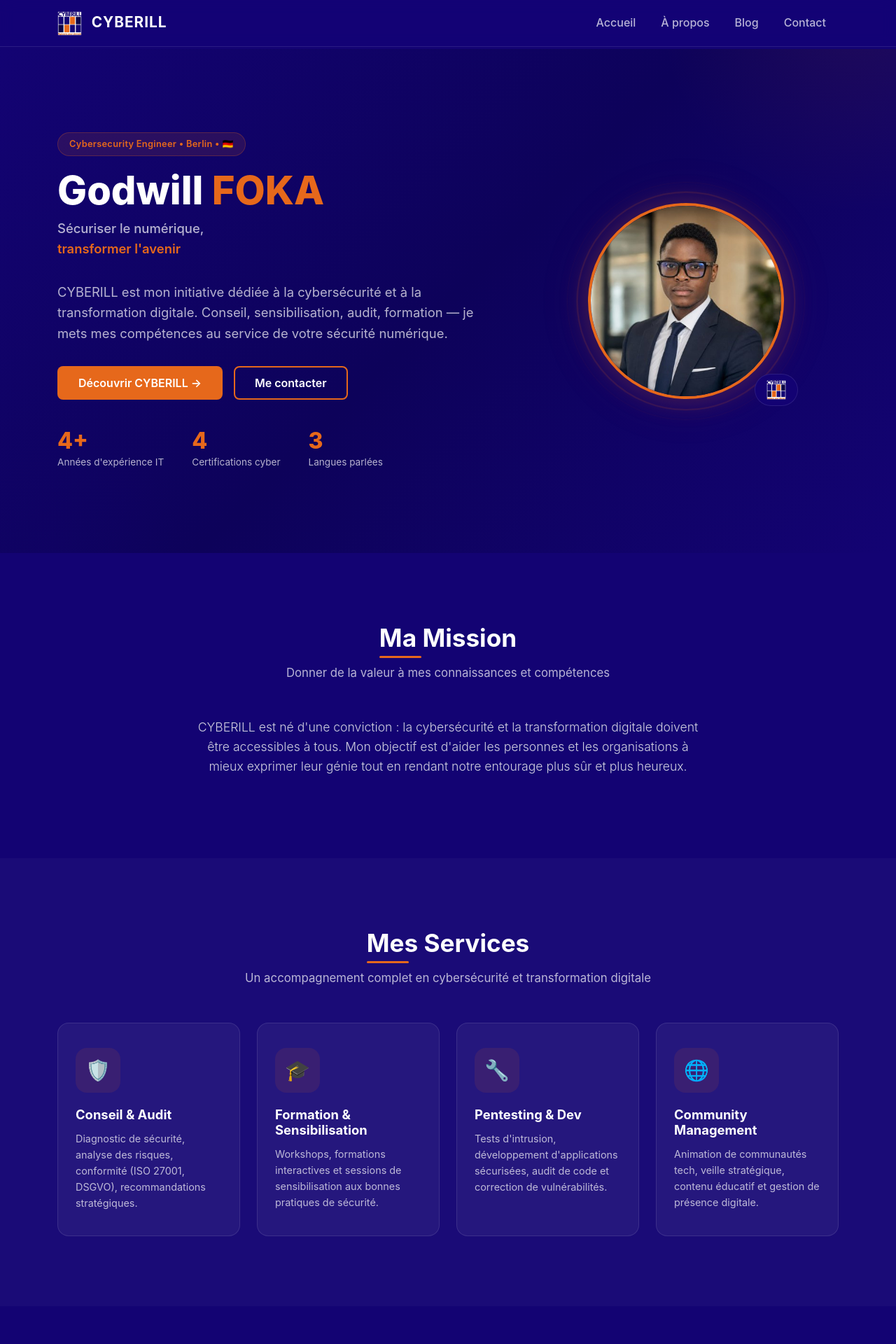
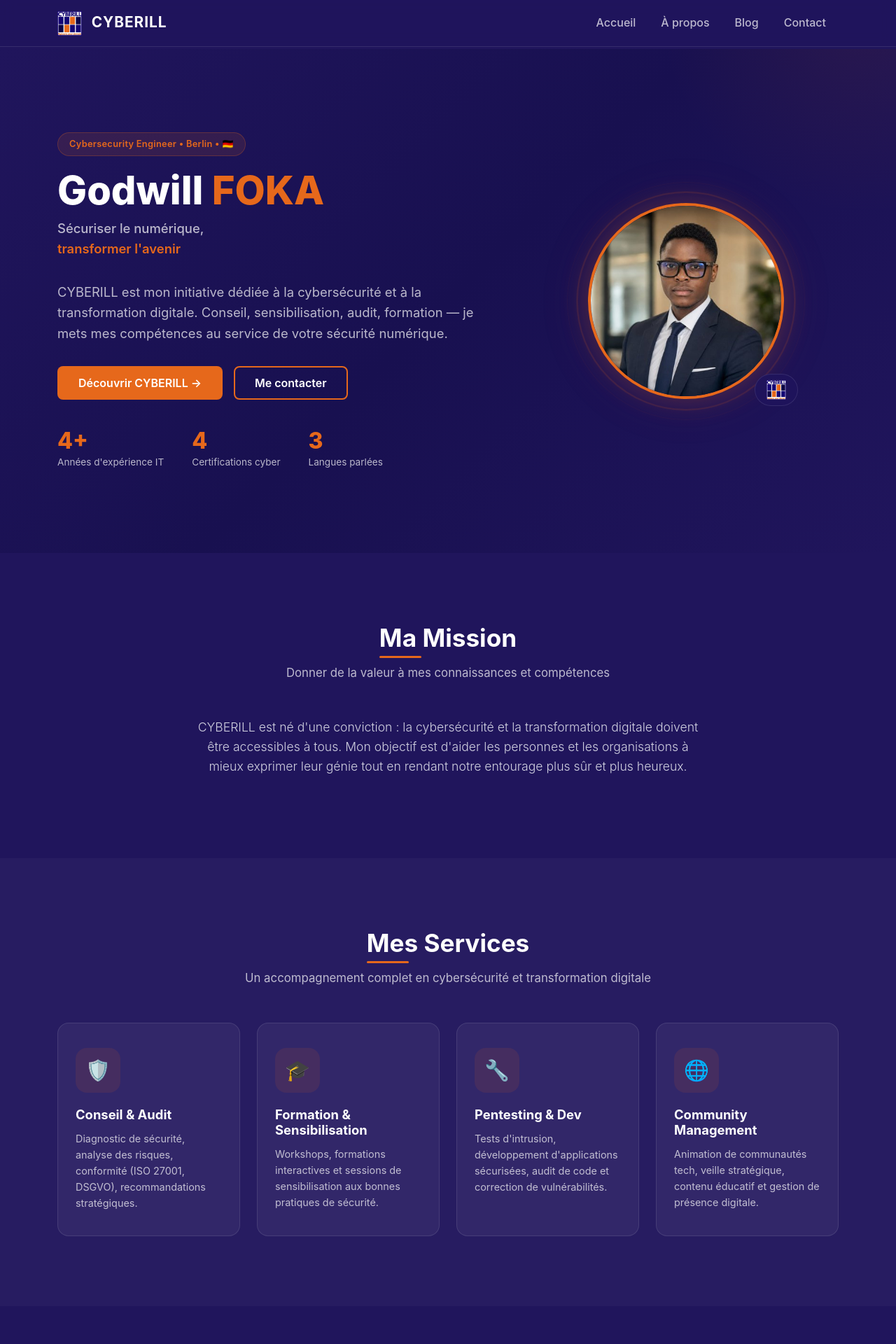
Before and after one commit to GodwillFoka/cyberill, a Django app: page / in a window 1280 px wide. Shown: the top 1920 px of the page at 70% size. Run offline with Django 5.2, Linux system fonts and the light colour scheme.

Commit message:
Indigo foncé #20155C

```diff
--- a/static/css/style.css
+++ b/static/css/style.css
@@ -1,12 +1,12 @@
 /* ============================================
    CYBERILL — Palette simplifiée
-   Primaire : #130373 (Indigo vif) — fond, navbar
+   Primaire : #20155C (Indigo foncé) — fond, navbar
    Accent   : #E6681B (Orange) — CTA, hover, détails
    Blanc    : #FFFFFF — texte, cartes, bordures
    ============================================ */
 
 :root {
-    --primary: #130373;
+    --primary: #20155C;
     --accent: #E6681B;
     --accent-hover: #D45A10;
     --text: #FFFFFF;
@@ -28,7 +28,7 @@ body {
 
 /* ===== Navigation ===== */
 .navbar {
-    background: rgba(20, 3, 117, 0.95) !important;
+    background: rgba(32, 21, 92, 0.95) !important;
     backdrop-filter: blur(10px);
     border-bottom: 1px solid var(--border);
     padding: 10px 0;
@@ -75,7 +75,7 @@ body {
     min-height: 90vh;
     display: flex;
     align-items: center;
-    background: linear-gradient(135deg, var(--primary) 0%, #0D025A 50%, var(--primary) 100%);
+    background: linear-gradient(135deg, var(--primary) 0%, #181050 50%, var(--primary) 100%);
     position: relative;
     overflow: hidden;
 }
@@ -98,7 +98,7 @@ body {
     left: -10%;
     width: 400px;
     height: 400px;
-    background: radial-gradient(circle, rgba(20, 3, 117, 0.15) 0%, transparent 70%);
+    background: radial-gradient(circle, rgba(32, 21, 92, 0.15) 0%, transparent 70%);
     border-radius: 50%;
 }
 
@@ -209,7 +209,7 @@ body {
     position: absolute;
     bottom: 10px;
     right: 0;
-    background: rgba(20, 3, 117, 0.9);
+    background: rgba(32, 21, 92, 0.9);
     border: 1px solid var(--border);
     border-radius: 50px;
     padding: 8px 16px;
@@ -406,7 +406,7 @@ body {
 
 /* ===== About Page ===== */
 .about-header {
-    background: linear-gradient(135deg, var(--primary), #0D025A);
+    background: linear-gradient(135deg, var(--primary), #181050);
     padding: 80px 0 60px;
     text-align: center;
 }
@@ -463,7 +463,7 @@ body {
 
 /* ===== Contact ===== */
 .contact-section {
-    background: linear-gradient(135deg, var(--primary), #0D025A);
+    background: linear-gradient(135deg, var(--primary), #181050);
     padding: 100px 0;
 }
 
@@ -524,7 +524,7 @@ body {
 
 /* ===== Footer ===== */
 .footer {
-    background: #0D025A;
+    background: #181050;
     padding: 60px 0 30px;
     border-top: 1px solid var(--border);
 }
```
